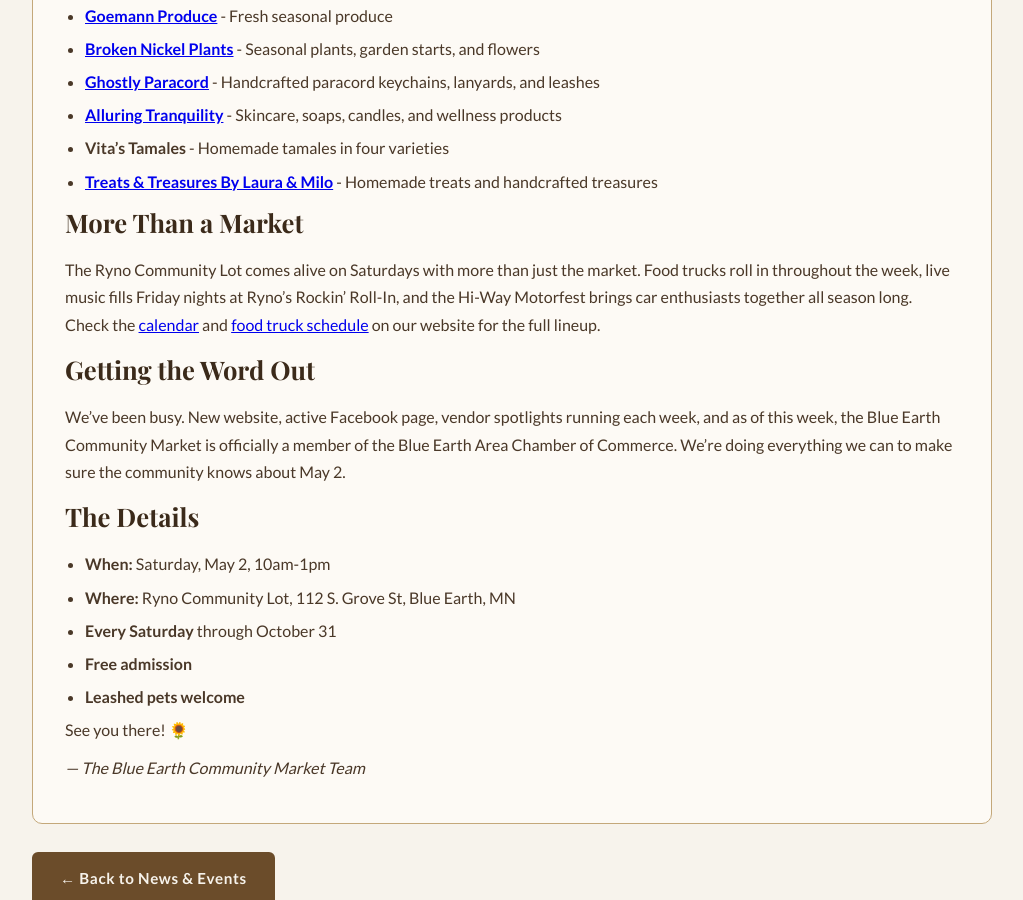
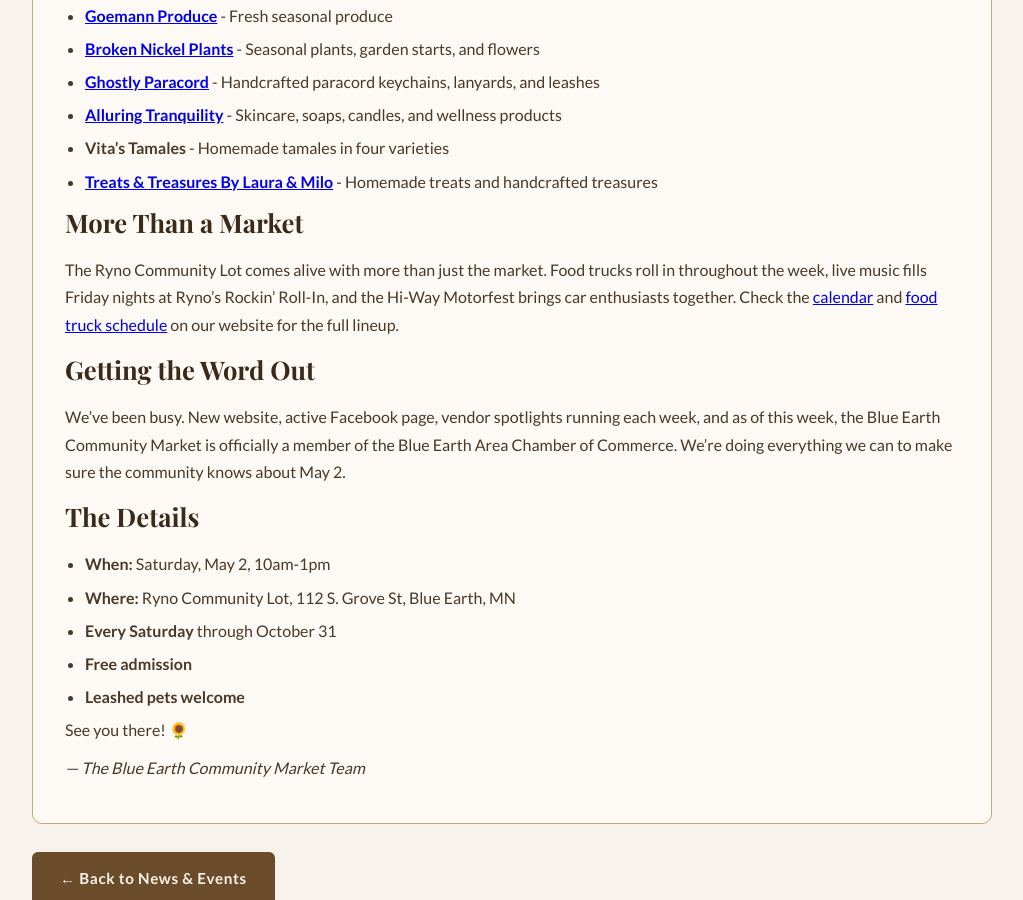
Before and after one commit to blueearthcommunitymarket/blueearthcommunitymarket.github.io, a Jekyll site: the page built from _posts/2026-04-18-grand-opening-is-almost-here.md, in a window 1280 px wide and 900 px high, scrolled down 571 px. Shown: the whole window, without its empty margins (128-1151 px from the left). Built offline with Jekyll 4.4.1, drawn with Linux system fonts in a browser that asks for light colours; some web fonts are replaced.

Commit message:
Tweak Ryno Lot paragraph per Heather

```diff
--- a/_posts/2026-04-18-grand-opening-is-almost-here.md
+++ b/_posts/2026-04-18-grand-opening-is-almost-here.md
@@ -23,7 +23,7 @@
 
 ## More Than a Market
 
-The Ryno Community Lot comes alive on Saturdays with more than just the market. Food trucks roll in throughout the week, live music fills Friday nights at Ryno's Rockin' Roll-In, and the Hi-Way Motorfest brings car enthusiasts together all season long. Check the [calendar](/calendar/) and [food truck schedule](/ryno-food-lot/) on our website for the full lineup.
+The Ryno Community Lot comes alive with more than just the market. Food trucks roll in throughout the week, live music fills Friday nights at Ryno's Rockin' Roll-In, and the Hi-Way Motorfest brings car enthusiasts together. Check the [calendar](/calendar/) and [food truck schedule](/ryno-food-lot/) on our website for the full lineup.
 
 ## Getting the Word Out
 
```
